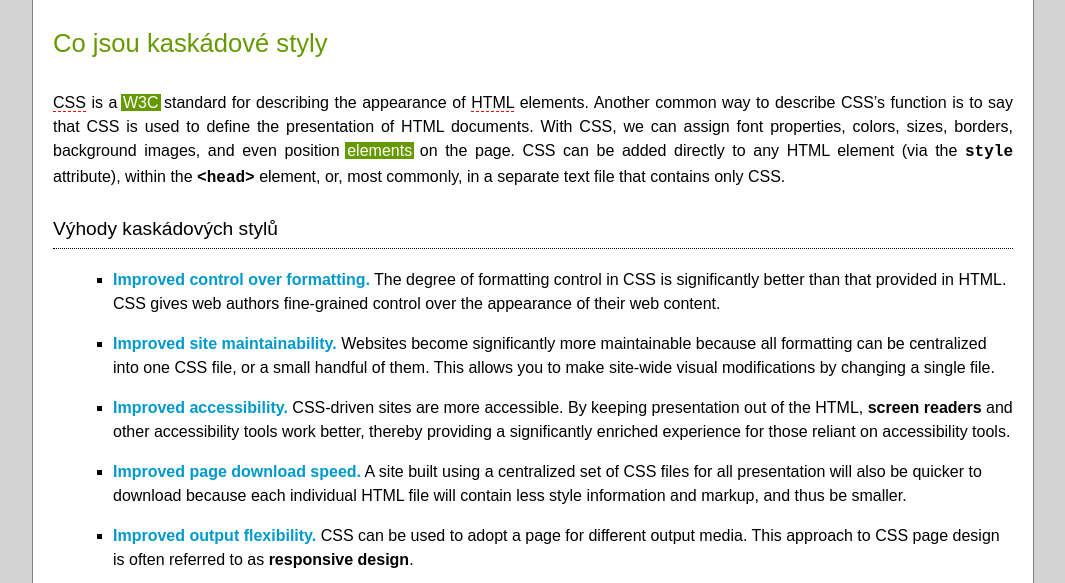
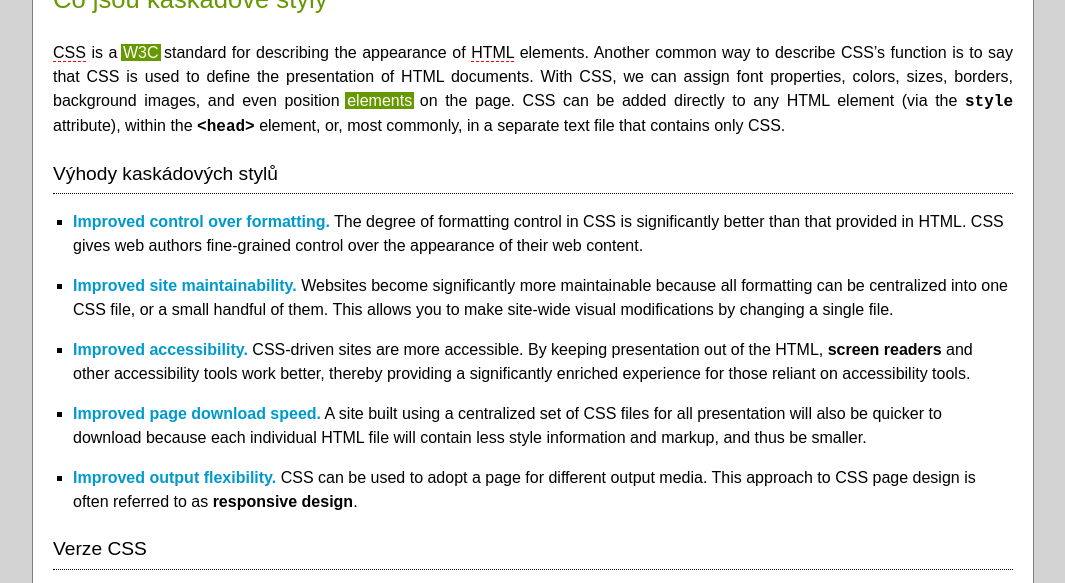
Before and after one commit to Winklerka/zaklady-css, a plain HTML site: page index.html in a window 1280 px wide. Shown: the part 169-752 px from the top of the page, without its empty margins (107-1172 px from the left). Drawn offline with Linux system fonts and the light colour scheme; files that its build step writes are made by us from their sources; files whose address does not match are found by name.

Commit message:
Update index.html

```diff
--- a/index.html
+++ b/index.html
@@ -4,7 +4,7 @@
         <meta charset="UTF-8">
         <meta name="generator" content="PSPad editor, www.pspad.com">
         <title>Úvod do CSS</title>
-
+        <link rel="stylesheet" href="../zakladycss/css/reset.css">
         <link rel="stylesheet" href="../zakladycss/css/styly.css">
     </head>
     <body>
```
